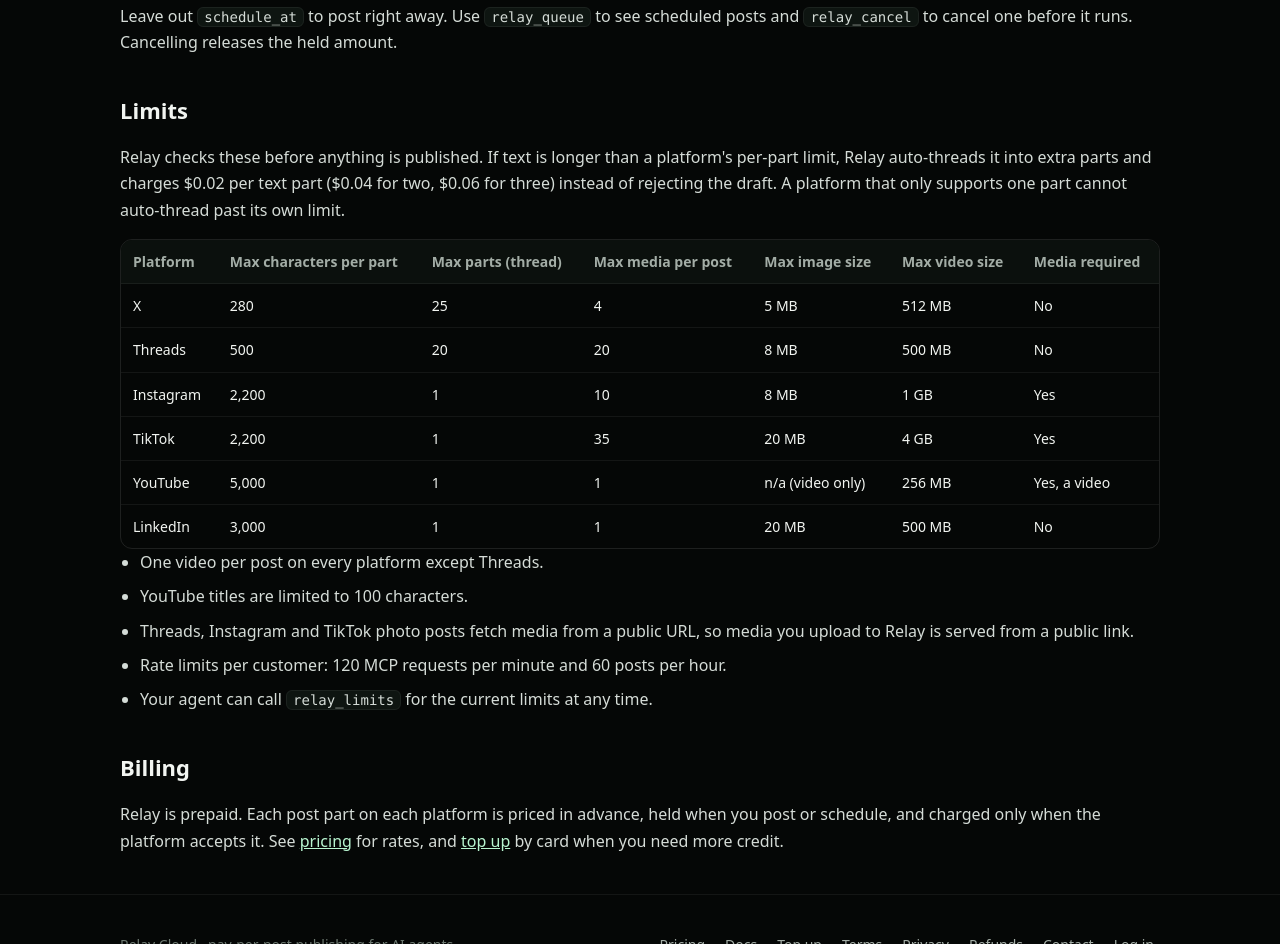
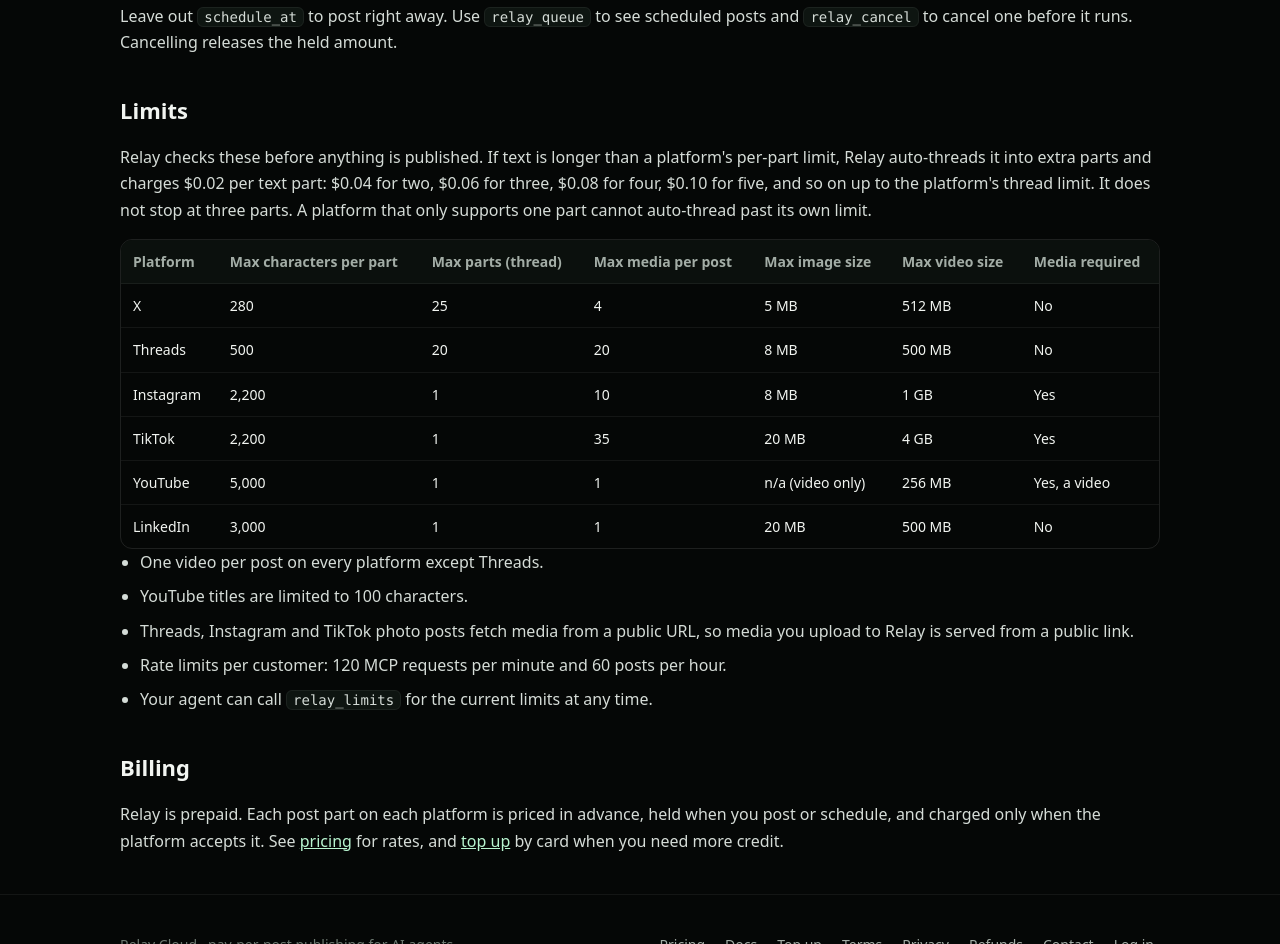
Before and after one commit to firyomaefx/relay, a website: page apps/web/public/docs.html in a window 1280 px wide. Shown: the part 1587-2531 px from the top of the page. Drawn offline with Linux system fonts and the light colour scheme.

Commit message:
docs: clarify uncapped per-part pricing

```diff
--- a/apps/web/public/docs.html
+++ b/apps/web/public/docs.html
@@ -85,7 +85,7 @@ relay_post
 <p>Leave out <code>schedule_at</code> to post right away. Use <code>relay_queue</code> to see scheduled posts and <code>relay_cancel</code> to cancel one before it runs. Cancelling releases the held amount.</p>
 
 <h2>Limits</h2>
-<p>Relay checks these before anything is published. If text is longer than a platform's per-part limit, Relay auto-threads it into extra parts and charges $0.02 per text part ($0.04 for two, $0.06 for three) instead of rejecting the draft. A platform that only supports one part cannot auto-thread past its own limit.</p>
+<p>Relay checks these before anything is published. If text is longer than a platform's per-part limit, Relay auto-threads it into extra parts and charges $0.02 per text part: $0.04 for two, $0.06 for three, $0.08 for four, $0.10 for five, and so on up to the platform's thread limit. It does not stop at three parts. A platform that only supports one part cannot auto-thread past its own limit.</p>
 <div class="table-wrap">
   <table>
     <thead><tr><th>Platform</th><th>Max characters per part</th><th>Max parts (thread)</th><th>Max media per post</th><th>Max image size</th><th>Max video size</th><th>Media required</th></tr></thead>
```
